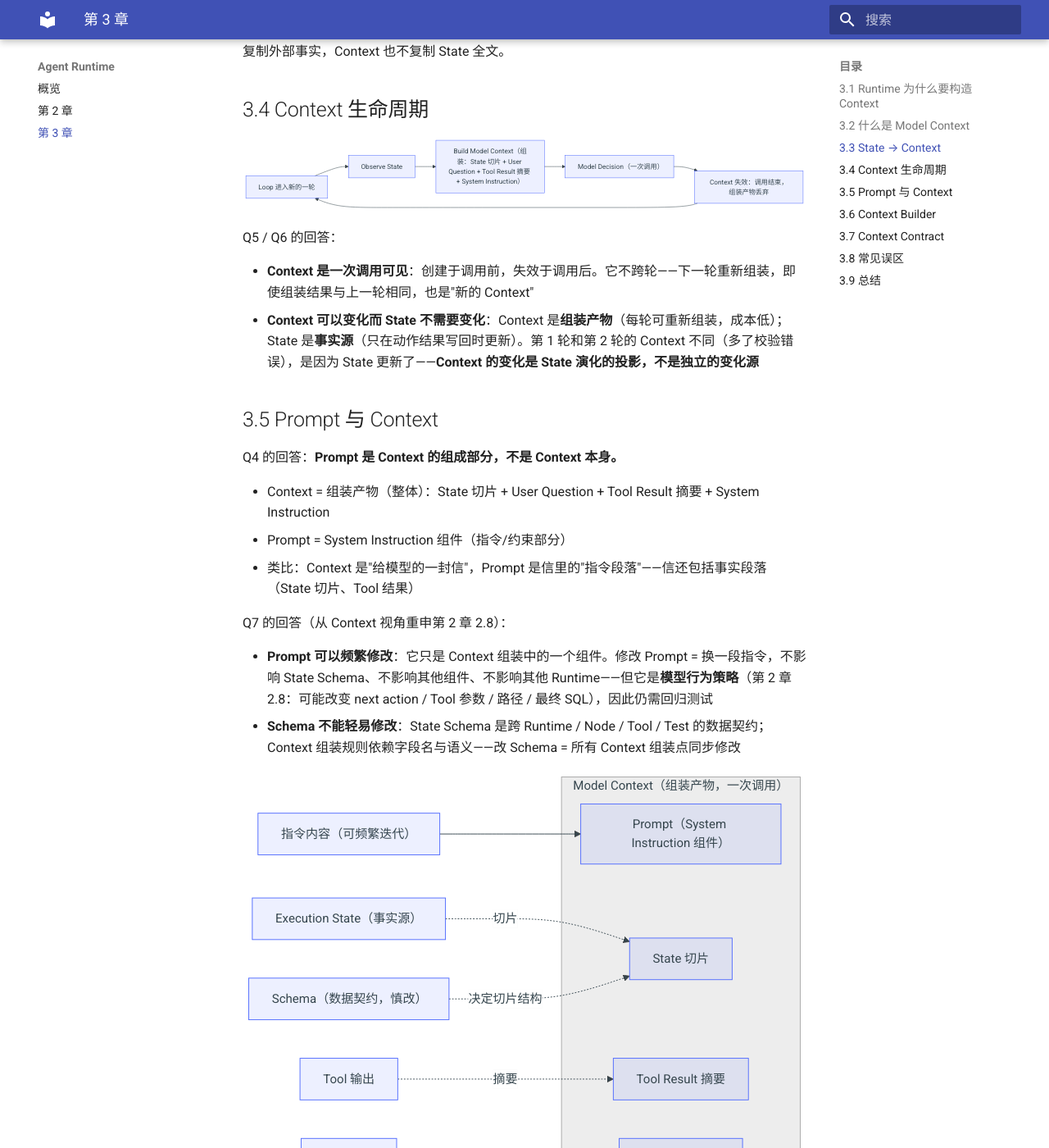
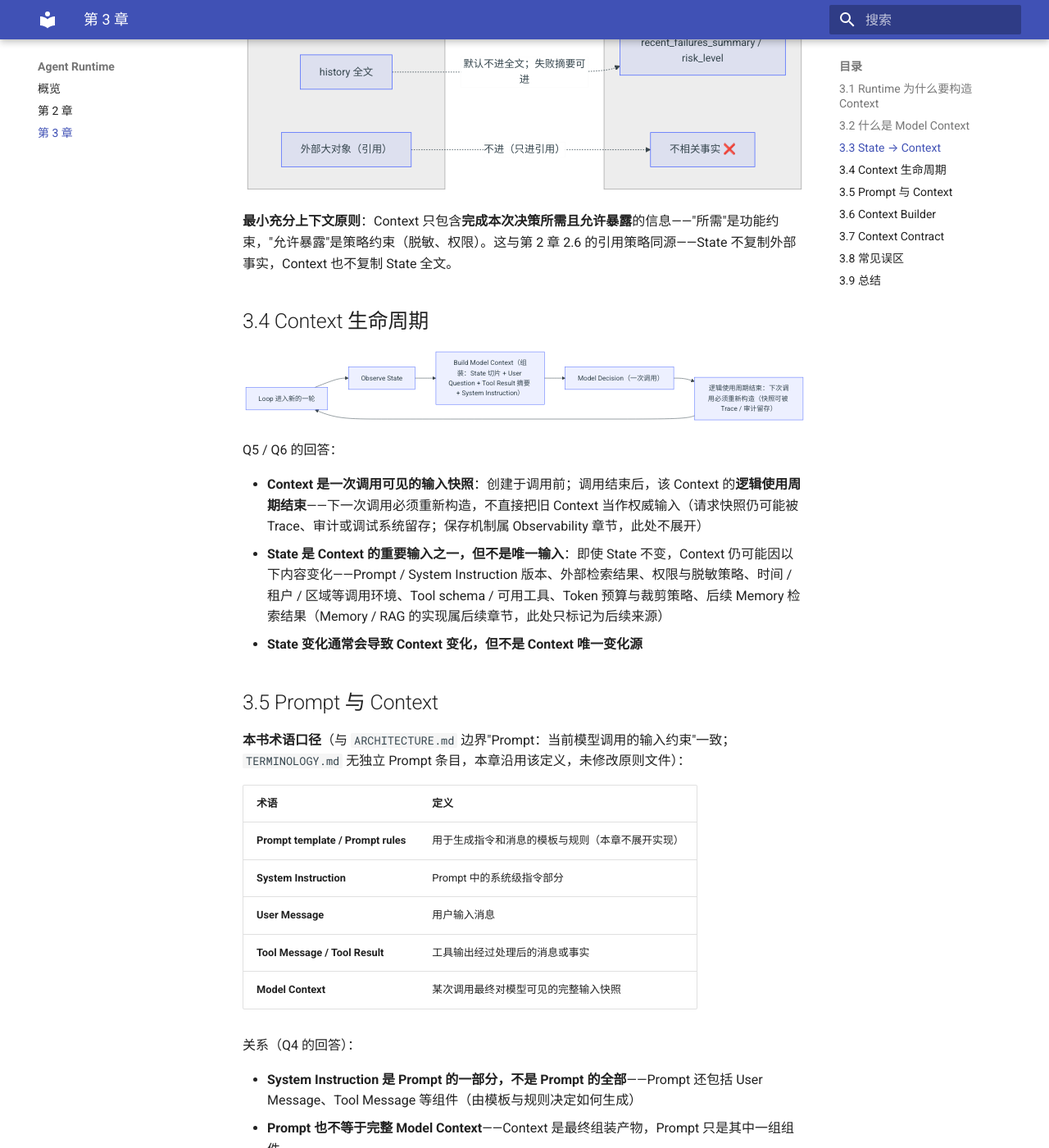
Before and after one commit to AnRun-M/enterprise-ai-agent-handbook, an MkDocs documentation site: the page built from docs/02-agent-runtime/ch03-model-context.md, in a window 1280 px wide and 1400 px high, scrolled down 2508 px. Shown: the whole window at 82% size. Built offline with MkDocs 1.6.1 and Material for MkDocs 9.7.7, drawn with Linux system fonts in a browser that asks for light colours; some of the changed text lies outside the part shown.

Commit message:
docs: refine model context construction boundaries
Co-Authored-By: Claude <noreply@anthropic.com>

````diff
--- a/docs/02-agent-runtime/ch03-model-context.md
+++ b/docs/02-agent-runtime/ch03-model-context.md
@@ -48,7 +48,16 @@ State 不会整体进入 Context。选择规则（Q3 的回答）：
 
 **应该进入**：影响本次模型决策的字段——`user_question`、`current_sql`、`validation_error`、`validation_rule`、`execution_result`（摘要）。修复循环的机制就是证据：`FakeLLM.fix_sql` 读 `validation_rule` 决定怎么修（`models.py`）——这个字段**必须**在模型可见范围内。
 
-**不应该进入**：纯控制字段——`iteration`、`max_iterations`、`status`、`history` 全文。模型决策不依赖它们（终止是确定性策略层的职责，第 1 章 1.5）；把控制字段塞进模型输入，等于让模型"假装拥有"它并不拥有的控制权。
+**控制字段：默认不原样、全量进入**。`iteration` / `max_iterations` / `status` / `history` 全文不直接进 Context；但如果确实影响本次语义决策，可以转换成**受控的派生信息或摘要**进入，例如：
+
+- `remaining_attempts`（由 iteration / max_iterations 派生）
+- `recent_failures_summary`（由 history 的相关失败事件派生）
+- `approval_feedback`（人工审批反馈，v0.6.0）
+- `risk_level`（由策略层判定派生）
+
+`history` 全文默认不进入，但相关失败摘要可以进入。
+
+**边界声明**：模型可见控制信息**不等于模型拥有控制权**——max iteration、权限与终止仍由确定性代码执行（第 1 章 1.5、`.ai/principles/runtime-design.md` 三层边界）。把控制信息放进 Context 是"告知模型约束"，不是"把约束交给模型"。
 
 ```mermaid
 flowchart LR
@@ -62,17 +71,17 @@ flowchart LR
     subgraph CTX["Model Context（模型侧，一次调用）"]
         C1["决策所需切片"]
         C2["Tool Result 摘要"]
-        D["控制字段 ❌"]
+        D["派生控制信息（可选）：remaining_attempts / recent_failures_summary / risk_level"]
         E["不相关事实 ❌"]
     end
     A1 --> C1
     A2 --> C2
-    B1 -. "不进（终止由策略层保证）" .-> D
-    B2 -. "不进（不是调用输入）" .-> D
+    B1 -. "默认不原样进入；可派生为受控摘要" .-> D
+    B2 -. "默认不进全文；失败摘要可进" .-> D
     B3 -. "不进（只进引用）" .-> E
 ```
 
-**最小切片原则**：Context 只放"影响本次决策"的信息。这与第 2 章 2.6 的引用策略同源——State 不复制外部事实，Context 也不复制 State 全文。
+**最小充分上下文原则**：Context 只包含**完成本次决策所需且允许暴露**的信息——"所需"是功能约束，"允许暴露"是策略约束（脱敏、权限）。这与第 2 章 2.6 的引用策略同源——State 不复制外部事实，Context 也不复制 State 全文。
 
 ## 3.4 Context 生命周期
 
@@ -81,22 +90,33 @@ flowchart LR
     A["Loop 进入新的一轮"] --> B["Observe State"]
     B --> C["Build Model Context（组装：State 切片 + User Question + Tool Result 摘要 + System Instruction）"]
     C --> D["Model Decision（一次调用）"]
-    D --> E["Context 失效：调用结束，组装产物丢弃"]
+    D --> E["逻辑使用周期结束：下次调用必须重新构造（快照可被 Trace / 审计留存）"]
     E --> A
 ```
 
 Q5 / Q6 的回答：
 
-- **Context 是一次调用可见**：创建于调用前，失效于调用后。它不跨轮——下一轮重新组装，即使组装结果与上一轮相同，也是"新的 Context"
-- **Context 可以变化而 State 不需要变化**：Context 是**组装产物**（每轮可重新组装，成本低）；State 是**事实源**（只在动作结果写回时更新）。第 1 轮和第 2 轮的 Context 不同（多了校验错误），是因为 State 更新了——**Context 的变化是 State 演化的投影，不是独立的变化源**
+- **Context 是一次调用可见的输入快照**：创建于调用前；调用结束后，该 Context 的**逻辑使用周期结束**——下一次调用必须重新构造，不直接把旧 Context 当作权威输入（请求快照仍可能被 Trace、审计或调试系统留存；保存机制属 Observability 章节，此处不展开）
+- **State 是 Context 的重要输入之一，但不是唯一输入**：即使 State 不变，Context 仍可能因以下内容变化——Prompt / System Instruction 版本、外部检索结果、权限与脱敏策略、时间 / 租户 / 区域等调用环境、Tool schema / 可用工具、Token 预算与裁剪策略、后续 Memory 检索结果（Memory / RAG 的实现属后续章节，此处只标记为后续来源）
+- **State 变化通常会导致 Context 变化，但不是 Context 唯一变化源**
 
 ## 3.5 Prompt 与 Context
 
-Q4 的回答：**Prompt 是 Context 的组成部分，不是 Context 本身。**
+**本书术语口径**（与 `ARCHITECTURE.md` 边界"Prompt：当前模型调用的输入约束"一致；`TERMINOLOGY.md` 无独立 Prompt 条目，本章沿用该定义，未修改原则文件）：
 
-- Context = 组装产物（整体）：State 切片 + User Question + Tool Result 摘要 + System Instruction
-- Prompt = System Instruction 组件（指令/约束部分）
-- 类比：Context 是"给模型的一封信"，Prompt 是信里的"指令段落"——信还包括事实段落（State 切片、Tool 结果）
+| 术语 | 定义 |
+|---|---|
+| **Prompt template / Prompt rules** | 用于生成指令和消息的模板与规则（本章不展开实现） |
+| **System Instruction** | Prompt 中的系统级指令部分 |
+| **User Message** | 用户输入消息 |
+| **Tool Message / Tool Result** | 工具输出经过处理后的消息或事实 |
+| **Model Context** | 某次调用最终对模型可见的完整输入快照 |
+
+关系（Q4 的回答）：
+
+- **System Instruction 是 Prompt 的一部分，不是 Prompt 的全部**——Prompt 还包括 User Message、Tool Message 等组件（由模板与规则决定如何生成）
+- **Prompt 也不等于完整 Model Context**——Context 是最终组装产物，Prompt 只是其中一组组件
+- 类比：Context 是"给模型的一封信"，Prompt 是"信的内容"，System Instruction 是其中的"指令段落"——信还包括 State 切片、Tool 结果等事实
 
 Q7 的回答（从 Context 视角重申第 2 章 2.8）：
 
@@ -105,16 +125,20 @@ Q7 的回答（从 Context 视角重申第 2 章 2.8）：
 
 ```mermaid
 flowchart LR
-    subgraph CTX["Model Context（组装产物，一次调用）"]
-        P["Prompt（System Instruction 组件）"]
+    subgraph CTX["Model Context（最终对模型可见的完整输入快照）"]
+        P["Prompt（消息与指令的集合）"]
         S["State 切片"]
-        T["Tool Result 摘要"]
-        U["User Question"]
+        T["Tool Message / Tool Result 摘要"]
+        U["User Message"]
+    end
+    subgraph PROMPT["Prompt（组件集合）"]
+        SI["System Instruction（系统级指令部分）"]
     end
     ST["Execution State（事实源）"] -. "切片" .-> S
-    TR["Tool 输出"] -. "摘要" .-> T
-    Q["用户请求"] -. "原样或规范化" .-> U
-    PI["指令内容（可频繁迭代）"] --> P
+    TR["Tool 输出"] -. "处理后摘要" .-> T
+    Q["用户请求"] -. "User Message" .-> U
+    PI["Prompt template / rules（生成指令与消息的模板规则）"] --> PROMPT
+    PROMPT -. "System Instruction 是 Prompt 的一部分，不是全部" .-> P
     SC["Schema（数据契约，慎改）"] -. "决定切片结构" .-> S
 ```
 
@@ -124,7 +148,7 @@ Q8 的回答：**Context Builder 属于 Runtime Control Plane，是模型决策
 
 在 architecture-map 总图中，它是 `Build Model Context` 这一步（Observe State 之后、Model Decision 之前）。它不属于：
 
-- **模型**：模型不能构造自己的输入——它不知道自己的 Context 缺什么，除非 Runtime 告诉它（自引用不可能）
+- **模型**：模型不负责最终 Context 的组装、安全过滤与发送——这些由 Runtime 控制。模型可以通过上一轮动作**请求**（更多检索、Tool 调用、用户澄清），但这些请求只有经过 Runtime 与确定性策略处理后，才能影响下一次 Context；**模型不能绕过 Runtime 直接修改最终调用输入**
 - **确定性策略层**：策略层做安全与治理决策（权限、终止）；Builder 做组装——但组装**受策略层约束**（例如敏感字段不进 Context）
 
 ```mermaid
@@ -151,15 +175,15 @@ Q9 的回答：**不同 Runtime 生成一致 Context，依赖组装规则独立
 - **顺序**：指令 / 事实 / 结果的排列
 - **过滤**：策略层约束下的排除规则（敏感字段、控制字段）
 
-**注意**：本项目 Demo 未显式实现 Builder，因此"双 Runtime 生成一致 Context"是**推论**（由 State 契约一致性推出），不是已测试的事实——这是本章明确的边界，也是后续章节的实现目标。
+**注意**：本项目 Demo 未显式实现 Builder，因此"双 Runtime 生成一致 Context"是**推论**（由 State 契约一致性推出），不是已测试的事实——这是本章明确的边界，也是后续章节的实现目标。未来若实现 Builder，应测试：**同一 State + 同一 Prompt 版本 + 同一外部输入 + 同一策略配置 → 生成语义一致的 Context**（一致性由组装输入全集的等价性保证，不是"同一 State 就一定生成同一 Context"）。
 
 ## 3.8 常见误区
 
-1. **"Context = Prompt"**：Prompt 是 Context 的指令组件；Context 还包括 State 切片、Tool 结果、用户问题（3.5）。
+1. **"Context = Prompt"**：Prompt 是 Context 的组件集合（System Instruction 只是其中一部分）；Context 还包括 State 切片、Tool 结果、用户消息（3.5）。
 2. **"模型能看到 State"**：模型只能看到 Runtime 构造给它的那一次调用输入（3.1）；graph 版本连 State 字典本身都看不到，只有只读视图。
-3. **"Context 越多越好"**：最小切片原则——控制字段与不相关事实不进 Context（3.3）；塞入越多，模型越容易把"展示性信息"误当决策依据。
-4. **"Context 是长期存储"**：一次调用可见，调用结束即失效（3.4）；跨执行保留是 Memory 的职责（后续章节）。
-5. **"Context Builder 是模型职责"**：组装是 Runtime Control Plane 的职责，模型不能构造自己的输入（3.6）。
+3. **"Context 越多越好"**：最小充分上下文原则——只包含完成本次决策所需且允许暴露的信息（3.3）；塞入越多，模型越容易把"展示性信息"误当决策依据。
+4. **"Context 是长期存储"**：一次调用可见，逻辑使用周期结束即失效（快照可能被 Trace / 审计留存）（3.4）；跨执行保留是 Memory 的职责（后续章节）。
+5. **"Context Builder 是模型职责"**：组装、安全过滤与发送由 Runtime 控制；模型只能通过动作请求影响下一次 Context，不能绕过 Runtime（3.6）。
 
 ## 3.9 总结
 
@@ -169,12 +193,12 @@ Q9 的回答：**不同 Runtime 生成一致 Context，依赖组装规则独立
 |---|---|---|
 | Q1 | 为什么模型永远看不到整个 Runtime？ | 模型的输入边界就是 Runtime 构造的那次调用；循环/校验/终止都不在模型可见范围 |
 | Q2 | Context 是什么？为什么不是 State？ | 一次调用可见的组装产物；State 服务执行（跨轮），Context 服务调用（不跨轮） |
-| Q3 | State 如何进入 Context？ | 只进影响本次决策的切片（user_question/current_sql/校验结果/执行摘要）；控制字段与不相关事实不进 |
-| Q4 | Prompt 与 Context 是什么关系？ | Prompt 是 Context 的指令组件（System Instruction），不是 Context 本身 |
-| Q5 | 为什么 Context 是一次调用可见？ | 生命周期=创建于调用前、失效于调用后；下一轮重新组装 |
-| Q6 | 为什么 Context 可以变化而 State 不需要变化？ | Context 是组装产物（每轮可重建）；State 是事实源（只在写回时更新）——Context 变化是 State 演化的投影 |
-| Q7 | 为什么 Prompt 可频繁修改、Schema 不能？ | Prompt 是 Context 的单个组件（行为策略，需回归）；Schema 是跨组件数据契约 |
-| Q8 | Context Builder 属于哪一层？ | Runtime Control Plane（Observe 之后、Decision 之前）；受策略层过滤约束；不是模型职责 |
+| Q3 | State 如何进入 Context？ | 决策所需切片 + 允许暴露的信息（最小充分上下文原则）；控制字段默认不原样进入，可派生为受控摘要（remaining_attempts / risk_level 等） |
+| Q4 | Prompt 与 Context 是什么关系？ | System Instruction 是 Prompt 的一部分；Prompt 是 Context 的组件集合，不等于完整 Context |
+| Q5 | 为什么 Context 是一次调用可见？ | 逻辑使用周期=创建于调用前、结束于调用后；下次调用必须重新构造（快照可被 Trace / 审计留存） |
+| Q6 | 为什么 Context 可以变化而 State 不需要变化？ | Context 是输入快照，State 是重要输入之一但不是唯一——即使 State 不变，Prompt 版本 / 检索 / 策略 / 环境变化也会改变 Context |
+| Q7 | 为什么 Prompt 可频繁修改、Schema 不能？ | Prompt 组件（含 System Instruction）是行为策略，可迭代但需回归；Schema 是跨组件数据契约 |
+| Q8 | Context Builder 属于哪一层？ | Runtime Control Plane（Observe 之后、Decision 之前）；受策略层过滤约束；模型只能通过动作请求影响下一次 Context |
 | Q9 | 如何保证不同 Runtime 生成一致 Context？ | 组装规则独立于 Runtime 载体，以 State 契约为依据（双 Runtime 一致性是推论，Demo 未显式实现 Builder） |
 | Q10 | 与 Prompt Builder / Memory 的边界？ | 显式组装与 System Instruction → Prompt Builder 章节；跨执行检索 → Memory 章节；MCP / RAG → Part 6 |
 
@@ -182,10 +206,10 @@ Q9 的回答：**不同 Runtime 生成一致 Context，依赖组装规则独立
 
 - [ ] 能解释"模型只能看到 Runtime 构造给它的输入"及双 Demo 的证据（StateProxy 只读视图）
 - [ ] 能区分 Context（一次调用）与 State（一次执行）
-- [ ] 能列出 State → Context 的进入 / 不进入规则（最小切片）
-- [ ] 能说明 Prompt 是 Context 的组件而非 Context 本身
-- [ ] 能说明 Context 生命周期与"Context 变化是 State 演化的投影"
-- [ ] 能说明 Builder 属于 Runtime Control Plane 及其两个"不属于"（模型、策略层）
+- [ ] 能列出 State → Context 的进入规则与控制字段的派生进入（最小充分上下文原则；模型可见 ≠ 模型拥有控制权）
+- [ ] 能区分 System Instruction / Prompt / Model Context 三层术语
+- [ ] 能说明 Context 逻辑生命周期与变化来源（State 是重要输入但不是唯一来源）
+- [ ] 能说明 Builder 属于 Runtime Control Plane；模型只能通过动作请求影响下一次 Context
 - [ ] 能区分本章与 Prompt Builder / Memory / MCP / RAG 的边界
 
 **本章边界**：Prompt Builder、Memory、Checkpoint、MCP、RAG、LangGraph API 均属后续章节（architecture-map 第 4 节归属表）；本章不定义新架构、不修改 principles / architecture-map / ADR。
````
